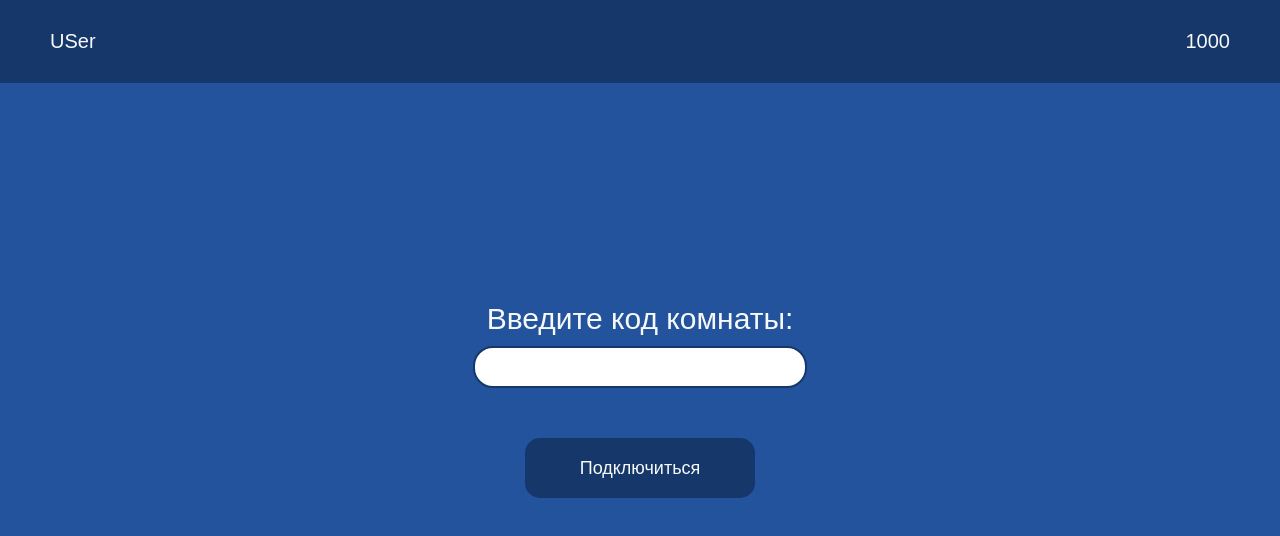
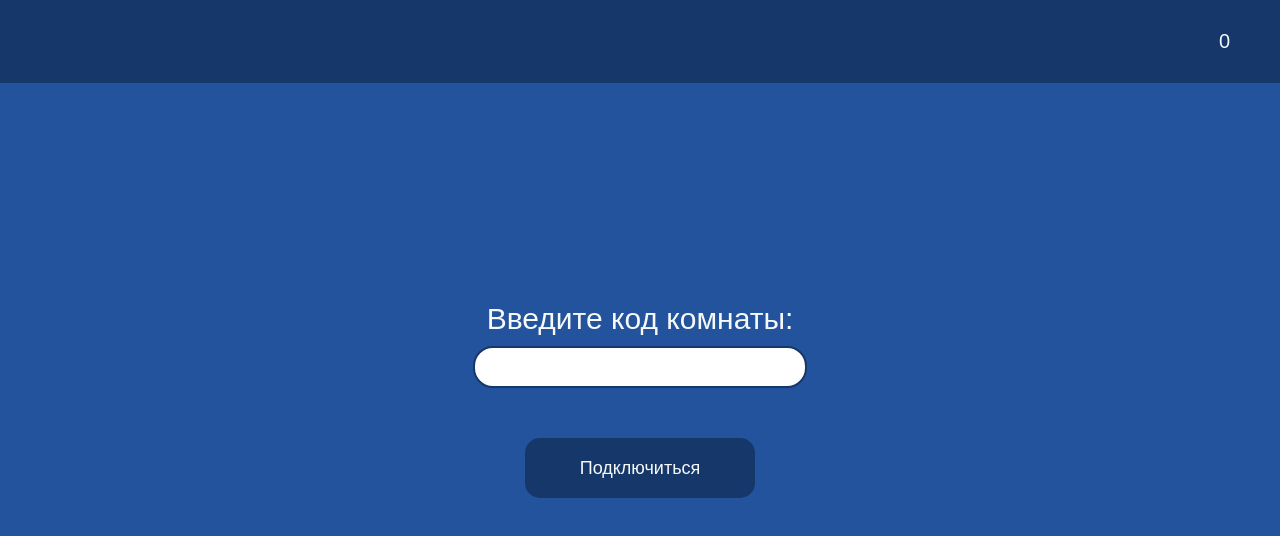
Before and after one commit to imConfused3684/Rummicube, a React (Vite) app in the folder client/: page /connection in a window 1280 px wide. Shown: the top 536 px of the page. Built offline with nearby package versions, Linux system fonts and the light colour scheme; no server answers.

Commit message:
setting up

```diff
--- a/client/src/common/el/boardComponent.tsx
+++ b/client/src/common/el/boardComponent.tsx
@@ -11,9 +11,11 @@ interface boardProps {
   setBoard: (board: Board) => void;
   click: (cell: Cell) => void;
   selectedCell: Cell | null;
+  gameStarted: boolean;
+  text: string;
 }
 
-export default function BoardComponent({ board, setBoard, click, selectedCell }: boardProps) {
+export default function BoardComponent({ board, setBoard, click, selectedCell, gameStarted, text }: boardProps) {
 
 
   const upperCellsSmallSection = Array.from({ length: 4 }, (_, index) => (
@@ -24,6 +26,7 @@ export default function BoardComponent({ board, setBoard, click, selectedCell }:
     <UpperCell num={index+1} />
   ));
 
+  if(gameStarted){
     return (
       <div className="board">
 
@@ -48,3 +51,9 @@ export default function BoardComponent({ board, setBoard, click, selectedCell }:
       </div>
     );
   }
+  else{
+    return ( <p>{text}</p> );
+  }
+
+
+}
--- a/client/src/common/el/models/board.ts
+++ b/client/src/common/el/models/board.ts
@@ -7,12 +7,13 @@ export class Board {
 
     public initCells() {
 
-
+        let id  = 0;
         for (let i = 0; i < 8; i++) {
             const row: Cell[] = []
             for (let j = 0; j < 23; j++) {
                 // row.push(new Cell(this, j, i, null, j == 4 || j == 9))
-                row.push(new Cell(j, i, null, j == 4 || j == 9))
+                row.push(new Cell(j, i, null, id, j == 4 || j == 9))
+                id++;
             }
             this.cells.push(row);
         }
--- a/client/src/common/el/models/chipSack.ts
+++ b/client/src/common/el/models/chipSack.ts
@@ -8,7 +8,6 @@ export class ChipSack {
 
     constructor() {
         this.chips = new Set<Chip>();
-        this.initChips();
     }
 
     public initChips() {
--- a/client/src/forms/authorizationForm/authorizationForm.tsx
+++ b/client/src/forms/authorizationForm/authorizationForm.tsx
@@ -5,13 +5,6 @@ import { NavLink } from "react-router-dom";
 import { useState } from 'react';
 import { useNavigate } from "react-router-dom";
 import { userLogInCheckAndGetUserWins } from "../../common/service/userService";
-
-import  io  from "socket.io-client";
-const socket = io("http://localhost:6284/");
-  socket.on("connect", () => {
-    console.log(socket.id);
-  });
-
 
 export default function authorizationForm() {
   const navigate = useNavigate();
--- a/client/src/forms/connectionForm/connectionForm.tsx
+++ b/client/src/forms/connectionForm/connectionForm.tsx
@@ -2,24 +2,39 @@ import Header from '../../common/el/header'
 import RumButton from '../../common/el/rumButton'
 import Input from '../../common/el/inputAndTxt'
 import "../authorizationForm/authorizationForm.css"
-import { NavLink } from "react-router-dom";
+import { useNavigate } from "react-router-dom";
+
+import { useState } from "react";
+
+import  io  from "socket.io-client";
 
 export default function connectionForm() {
+  const navigate = useNavigate();
+
+  const [sessionId, setSessionId] = useState<string>("");
+
+  function connectFunc(){
+    console.log(sessionId);
+    //navigate(`/game/?username=${username}&wins=${wins}&host=false`);
+  }
+
+
+  const queryParameters = new URLSearchParams(window.location.search);
+  const uName = queryParameters.get("username");
+  const wins = queryParameters.get("wins");
 
     return (
       <div className="card">
       <Header
-        username='USer'
-        rating={1000}
+        username={uName!}
+        rating={Number(wins!)}
       />
       <Input
         bigText='Введите код комнаты:'
         lilText=''
-        onChange={()=>{}}
+        onChange={setSessionId}
       />
-      <NavLink to="/game">
-        <RumButton text={"Подключиться"} func={()=>{}} />
-      </NavLink>
+      <RumButton text={"Подключиться"} func={connectFunc} />
 
 
     </div>
--- a/client/src/forms/sessionForm/sessionForm.tsx
+++ b/client/src/forms/sessionForm/sessionForm.tsx
@@ -18,6 +18,14 @@ import { Colors } from "../../common/el/models/colors";
 import { Cell } from "../../common/el/models/cell";
 import Logger from "../../common/el/logger";
 
+
+import  io  from "socket.io-client";
+import { nanoid } from 'nanoid'
+// const socket = io("http://localhost:6284/");
+//   socket.on("connect", () => {
+//     console.log(socket.id);
+//   });
+
 interface FlagProp {
   flag: boolean;
 }
@@ -30,7 +38,9 @@ export default function SessionForm() {
   const [selectedCell, setSelectedCell] = useState<Cell | null>(null);
   const [errors, setErrors] = useState<string[]>([]);
 
-
+  let firstMoveDone = false;
+  const [gameSatrted, setGameflag] = useState<boolean>(false);
+  const [serverText, setServerText] = useState<string>("");
 
   function click(cell: Cell) {
     if (moveFlag) {
@@ -176,11 +186,13 @@ export default function SessionForm() {
   const [hand, setHand] = useState(new Hand());
 
   useEffect(() => {
-    restart();
+    //restart();
+    setServerText(nanoid());
   }, []);
 
   function restart() {
     const newChipSack = new ChipSack();
+    newChipSack.initChips();
     setChipSack(newChipSack);
 
     const newBoard = new Board();
@@ -238,6 +250,8 @@ export default function SessionForm() {
           setBoard={setBoard}
           click={click}
           selectedCell={selectedCell}
+          gameStarted={gameSatrted}
+          text={serverText}
         />
         <NavLink className="exitGameButtWrapper" to="/main">
           <RumButton text={"Выход"} func={() => {}} />
```
Lines whose indentation alone changed are shown as unchanged.
